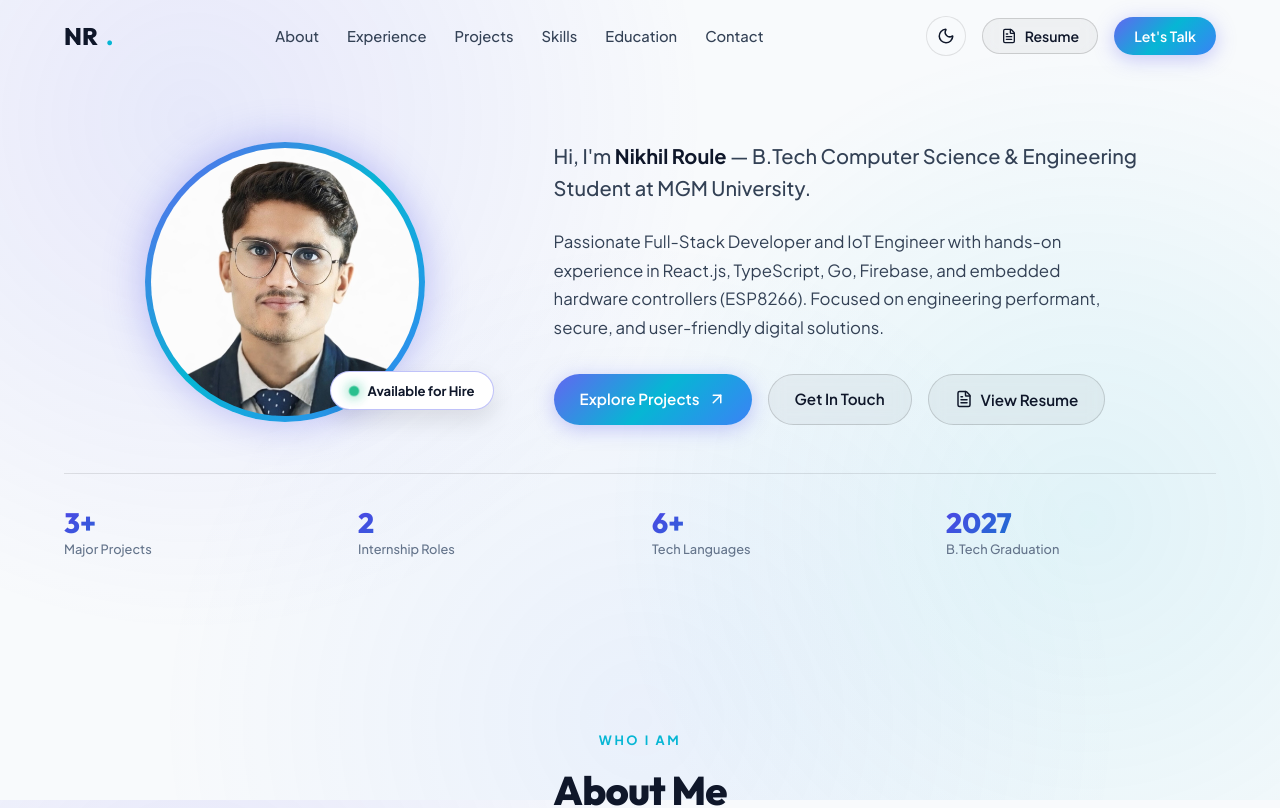
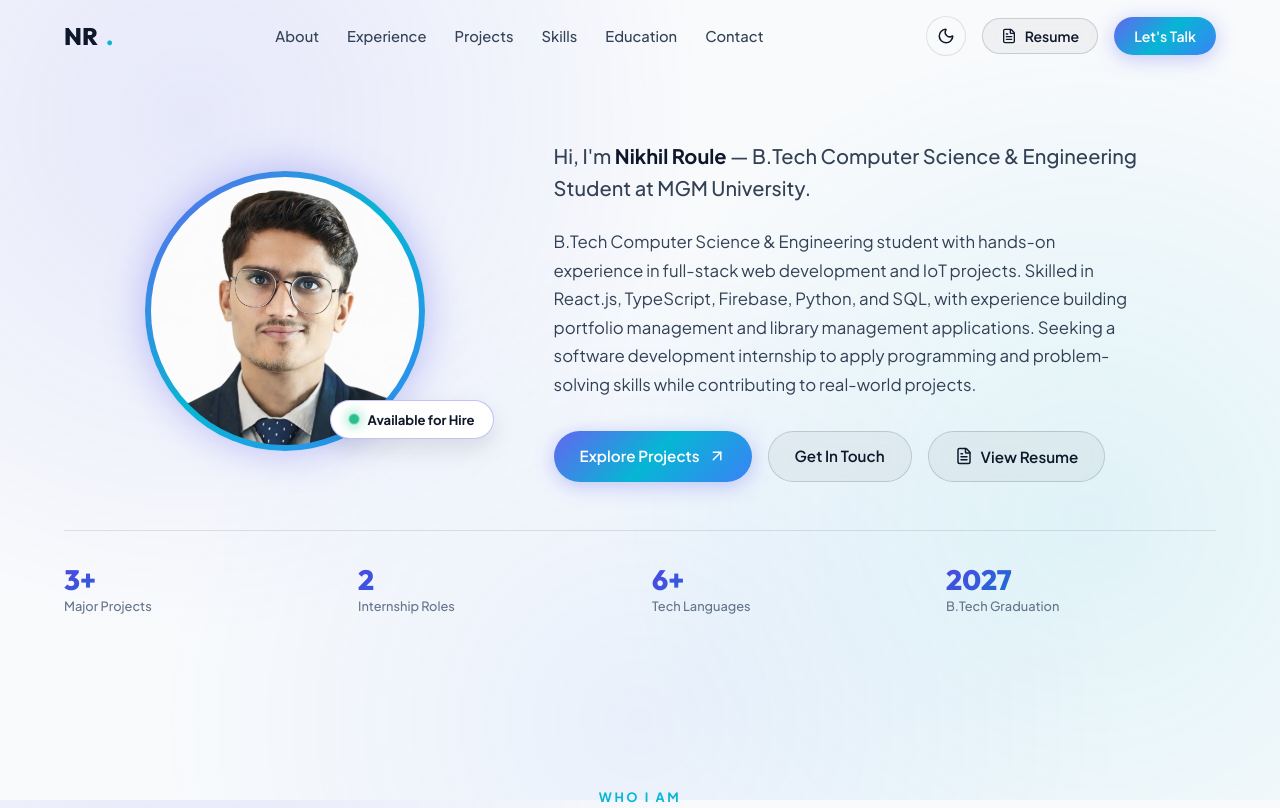
Before and after one commit to nikhilrofficial123/my-profile, a React (Vite) app: page / in a window 1280 px wide. Shown: the top 808 px of the page. Built offline with nearby package versions, Linux system fonts and the light colour scheme.

Commit message:
Auto update: 2026-09-26 08:52:53

```diff
--- a/src/App.jsx
+++ b/src/App.jsx
@@ -300,7 +300,7 @@ function App() {
                 </h1>
 
                 <p className="hero-description">
-                  Passionate Full-Stack Developer and IoT Engineer with hands-on experience in React.js, TypeScript, Go, Firebase, and embedded hardware controllers (ESP8266). Focused on engineering performant, secure, and user-friendly digital solutions.
+                  B.Tech Computer Science & Engineering student with hands-on experience in full-stack web development and IoT projects. Skilled in React.js, TypeScript, Firebase, Python, and SQL, with experience building portfolio management and library management applications. Seeking a software development internship to apply programming and problem-solving skills while contributing to real-world projects.
                 </p>
 
                 {/* Call-to-action Action Buttons */}
```
